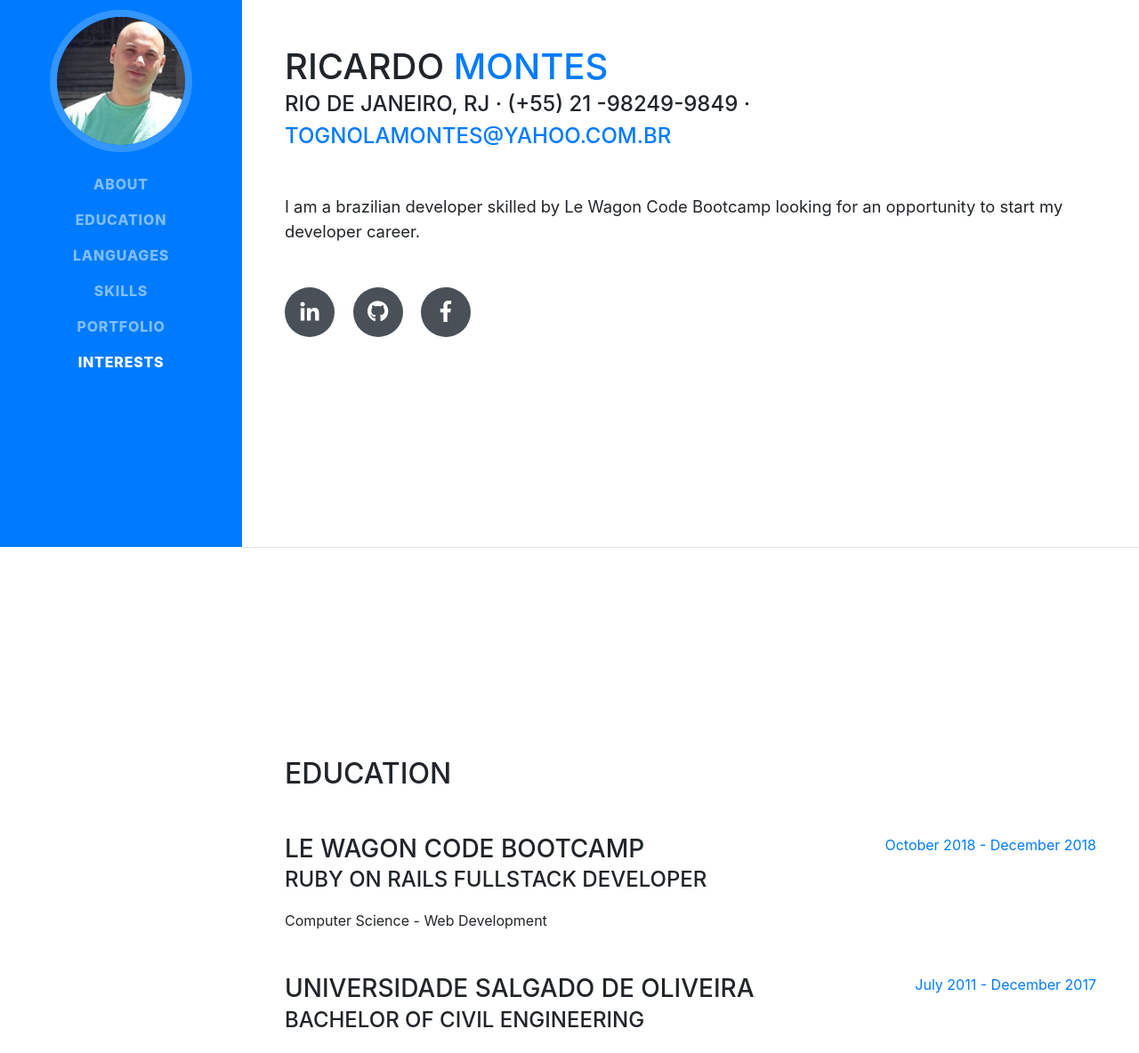
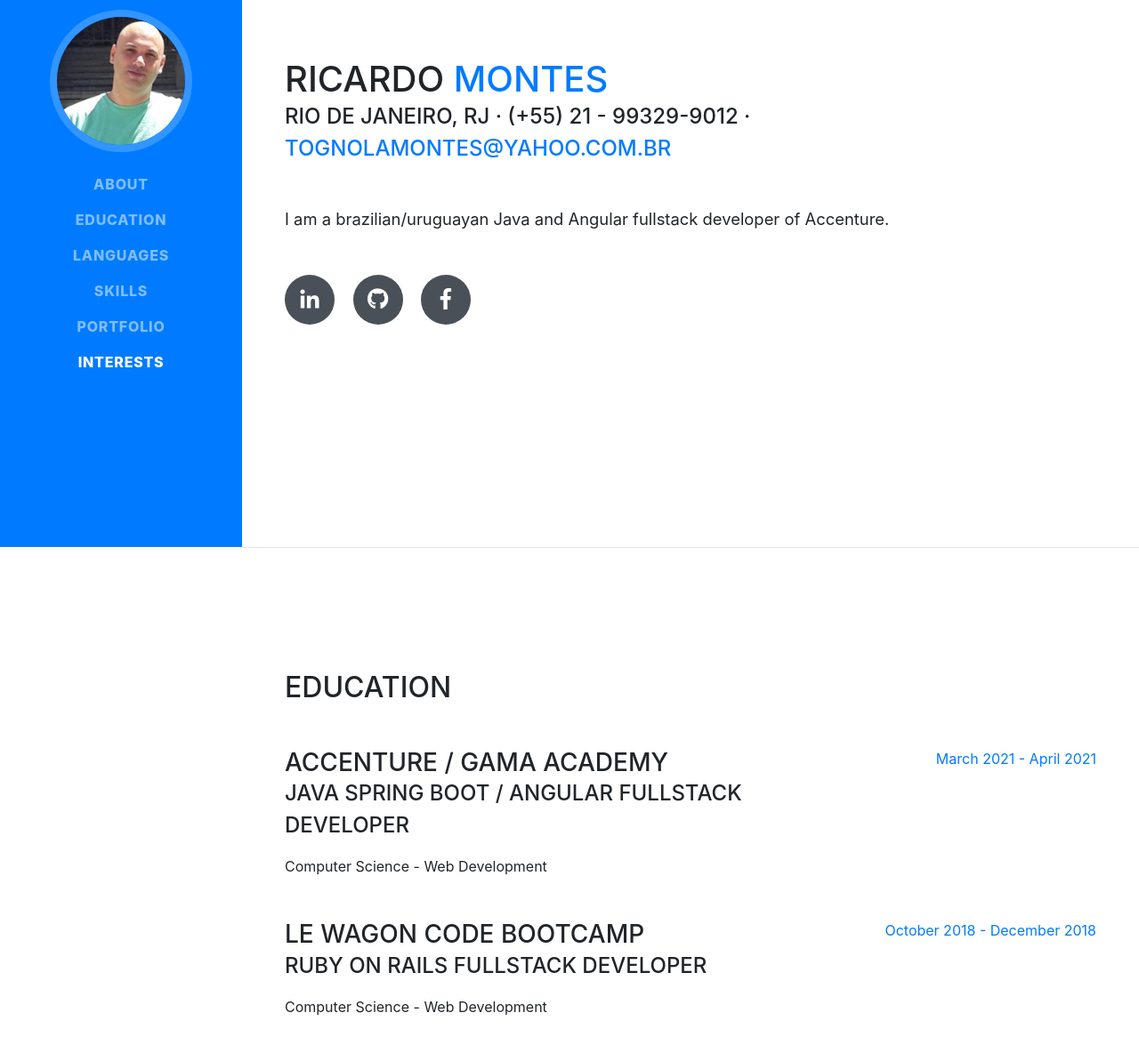
Before and after one commit to Toggy81/personal-page, a website with bundled scripts: page index.html in a window 1280 px wide. Shown: the part 185-1369 px from the top of the page at 89% size. Built offline with nearby package versions, Linux system fonts and the light colour scheme; a web font is replaced by a local one.

Commit message:
update webpage info

```diff
--- a/css/resume.css
+++ b/css/resume.css
@@ -176,7 +176,7 @@ section.resume-section .resume-item .resume-date {
 }
 
 .bg-primary {
-  background-color: #BD5D38 !important;
+  background-color: #6c757d !important;
 }
 
 .text-primary {
--- a/index.html
+++ b/index.html
@@ -67,10 +67,10 @@
           <h1 class="mb-0">Ricardo
             <span class="text-primary">Montes</span>
           </h1>
-          <div class="subheading mb-5">Rio de Janeiro, RJ · (+55) 21 -98249-9849 ·
+          <div class="subheading mb-5">Rio de Janeiro, RJ · (+55) 21 - 99329-9012 ·
             <a href="mailto:tognolamontes@yahoo.com.br">tognolamontes@yahoo.com.br</a>
           </div>
-          <p class="lead mb-5">I am a brazilian developer skilled by Le Wagon Code Bootcamp looking for an opportunity to start my developer career.</p>
+          <p class="lead mb-5">I am a brazilian/uruguayan Java and Angular fullstack developer of Accenture.</p>
           <div class="social-icons">
             <a target="_blank" rel="noopener noreferrer" href="https://www.linkedin.com/in/ricardo-tognola-montes-de-oca-a60a3a53/">
               <i class="fab fa-linkedin-in"></i>
@@ -90,6 +90,17 @@
       <section class="resume-section p-3 p-lg-5 d-flex flex-column" id="education">
         <div class="my-auto">
           <h2 class="mb-5">Education</h2>
+
+          <div class="resume-item d-flex flex-column flex-md-row mb-5">
+            <div class="resume-content mr-auto">
+              <h3 class="mb-0">Accenture / Gama Academy</h3>
+              <div class="subheading mb-3">Java Spring Boot / Angular Fullstack Developer</div>
+              <div>Computer Science - Web Development</div>
+            </div>
+            <div class="resume-date text-md-right">
+              <span class="text-primary">March 2021 - April 2021</span>
+            </div>
+          </div>
 
           <div class="resume-item d-flex flex-column flex-md-row mb-5">
             <div class="resume-content mr-auto">
@@ -149,6 +160,12 @@
 
           <div class="subheading mb-3">Programming Languages &amp; Tools</div>
           <ul class="list-inline dev-icons">
+            <li class="list-inline-item">
+              <i class="fab fa-java"></i>
+            </li>
+            <li class="list-inline-item">
+              <i class="fab fa-angular"></i>
+            </li>
             <li class="list-inline-item">
               <i class="fab fa-html5"></i>
             </li>
```
Also changed, not shown: css/resume.min.css, img/154878.png (added).
